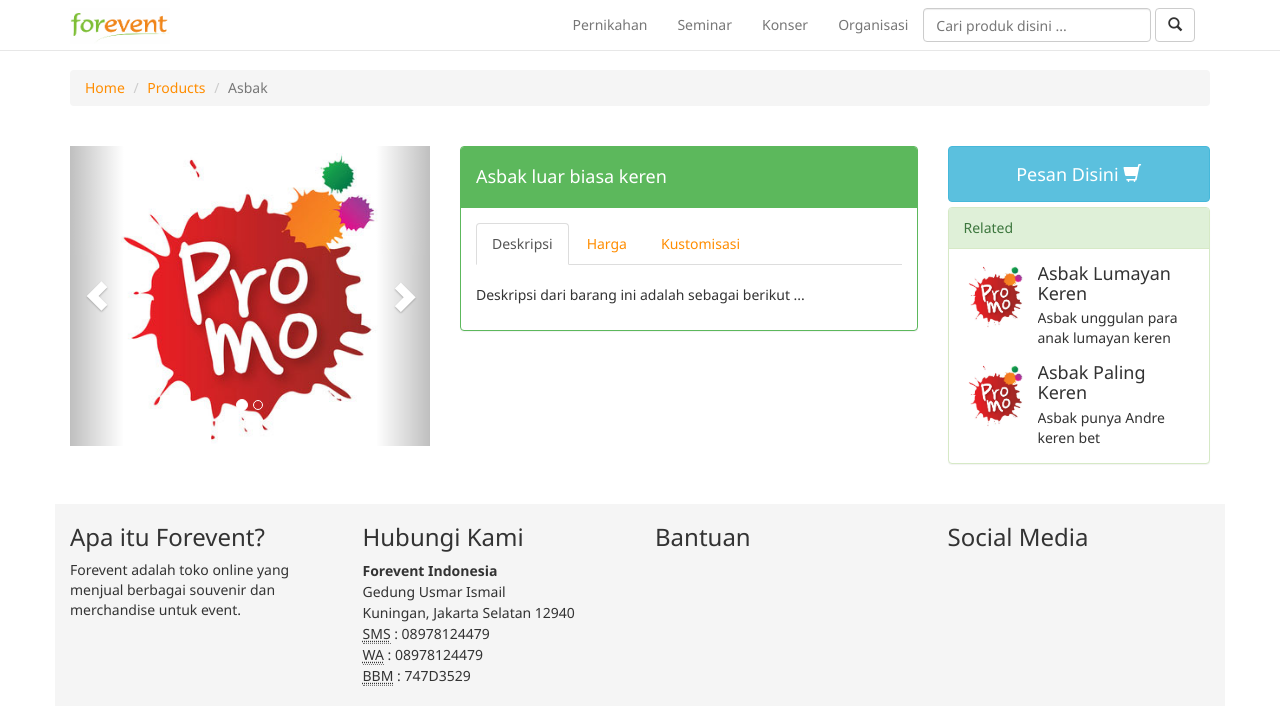
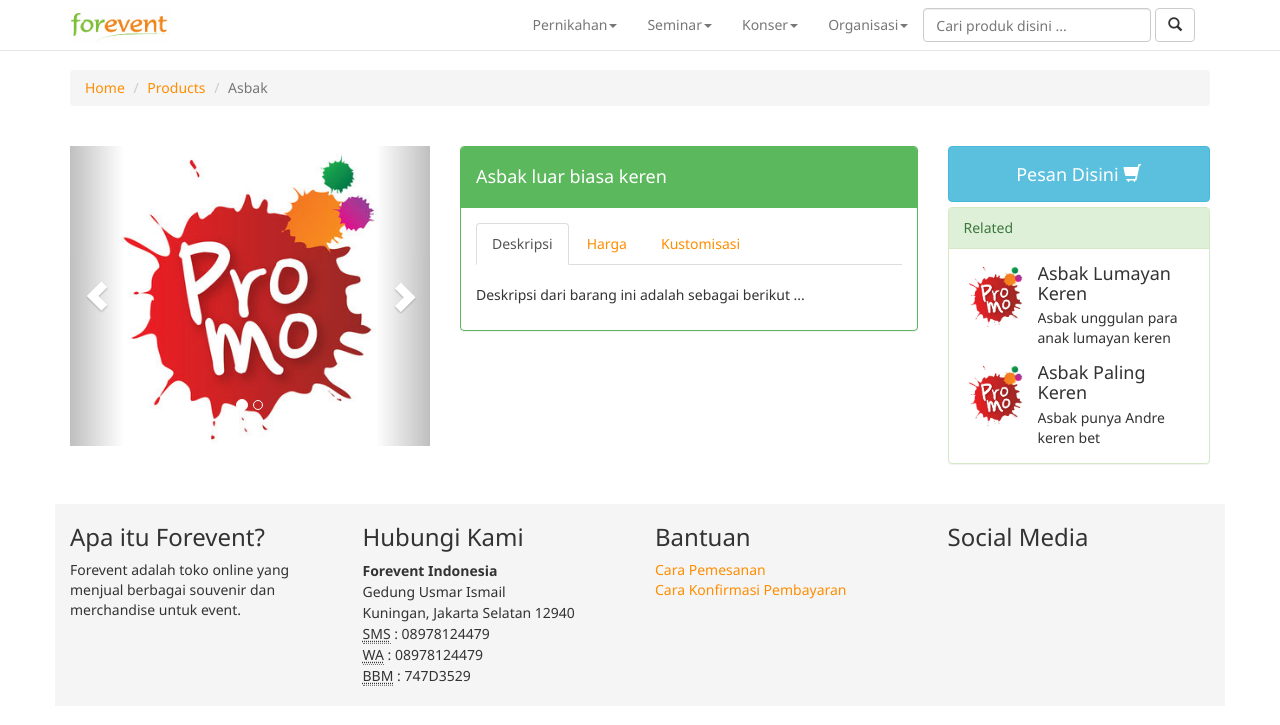
Before and after one commit to AndreArsyan/forevent, a PHP site: page /product.php in a window 1280 px wide. Shown: the top 725 px of the page. Run offline with PHP 8.4, Linux system fonts and the light colour scheme; some libraries are stand-ins or nearby versions.

Commit message:
fix navbar

```diff
--- a/footer.php
+++ b/footer.php
@@ -18,6 +18,8 @@
 	</div>
 	<div class="col-md-3">
 		<h3>Bantuan</h3>
+		<a href="">Cara Pemesanan</a><br>
+		<a href="">Cara Konfirmasi Pembayaran</a>
 	</div>
 	<div class="col-md-3">
 		<h3>Social Media</h3>
--- a/header.php
+++ b/header.php
@@ -46,10 +46,34 @@
 		<button type="submit" class="btn btn-default"><span class="glyphicon glyphicon-search"></span></button>
 		</form>
 		<ul class="nav navbar-nav navbar-right">
-			<li><a href="product.php">Pernikahan</a></li>
-			<li><a href="search.php">Seminar</a></li>
-			<li><a href="#">Konser</a></li>
-			<li><a href="#">Organisasi</a></li>
+			<li class="dropdown">
+				<a href="#" class="dropdown-toggle" data-toggle="dropdown">Pernikahan<span class="caret"></span></a>
+				<ul class="dropdown-menu" role="menu">
+					<li><a href="product.php">Produk</a></li>
+					<li><a href="search.php">Search</a></li>
+				</ul>
+			</li>
+			<li class="dropdown">
+				<a href="#" class="dropdown-toggle" data-toggle="dropdown">Seminar<span class="caret"></span></a>
+				<ul class="dropdown-menu" role="menu">
+					<li><a href="product.php">Produk</a></li>
+					<li><a href="search.php">Search</a></li>
+				</ul>
+			</li>
+			<li class="dropdown">
+				<a href="#" class="dropdown-toggle" data-toggle="dropdown">Konser<span class="caret"></span></a>
+				<ul class="dropdown-menu" role="menu">
+					<li><a href="product.php">Produk</a></li>
+					<li><a href="search.php">Search</a></li>
+				</ul>
+			</li>
+			<li class="dropdown">
+				<a href="#" class="dropdown-toggle" data-toggle="dropdown">Organisasi<span class="caret"></span></a>
+				<ul class="dropdown-menu" role="menu">
+					<li><a href="product.php">Produk</a></li>
+					<li><a href="search.php">Search</a></li>
+				<ul>
+			</li>
 		</ul>
     </div><!-- /.navbar-collapse -->
   </div><!-- /.container-fluid -->
```
